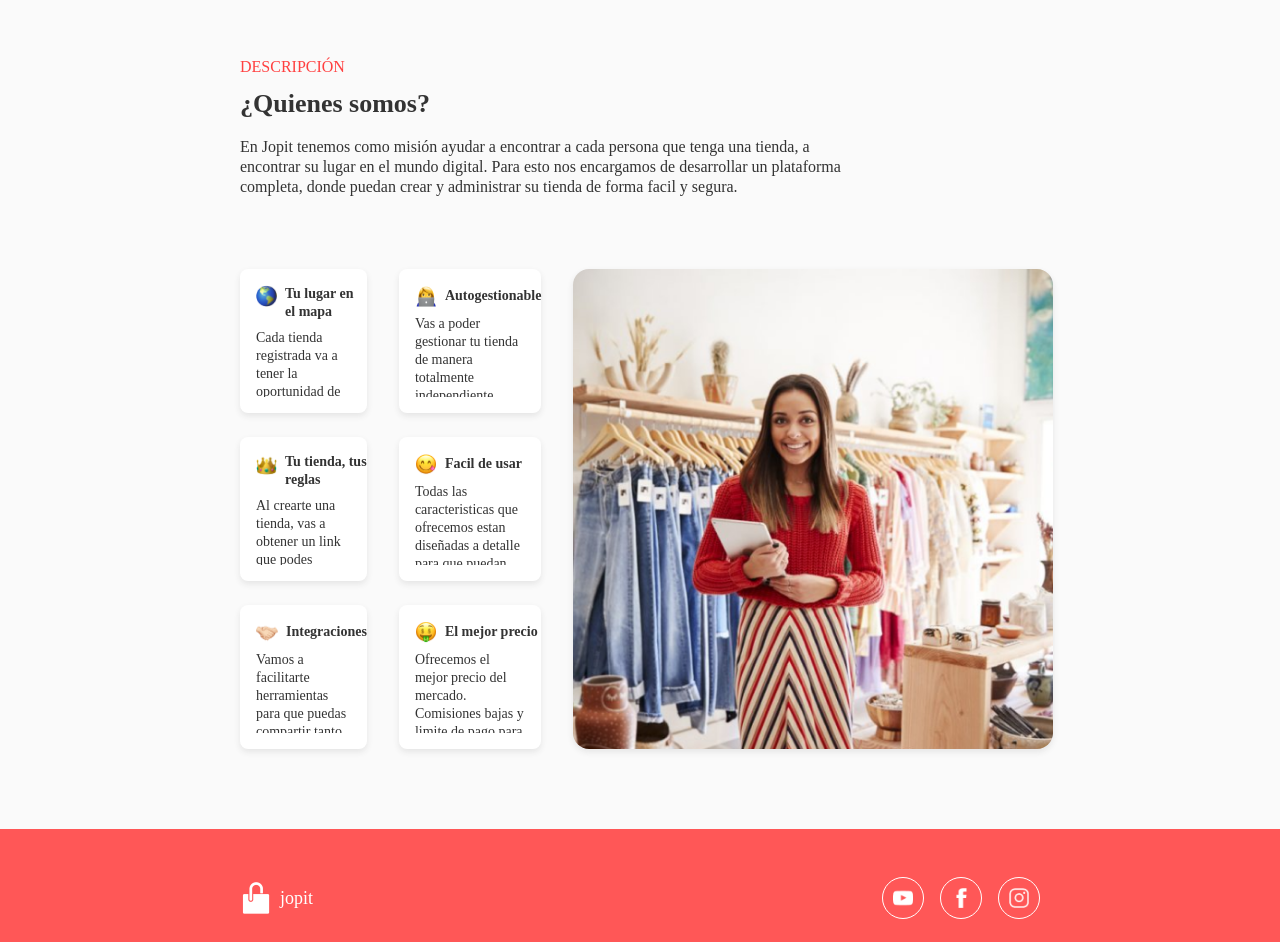
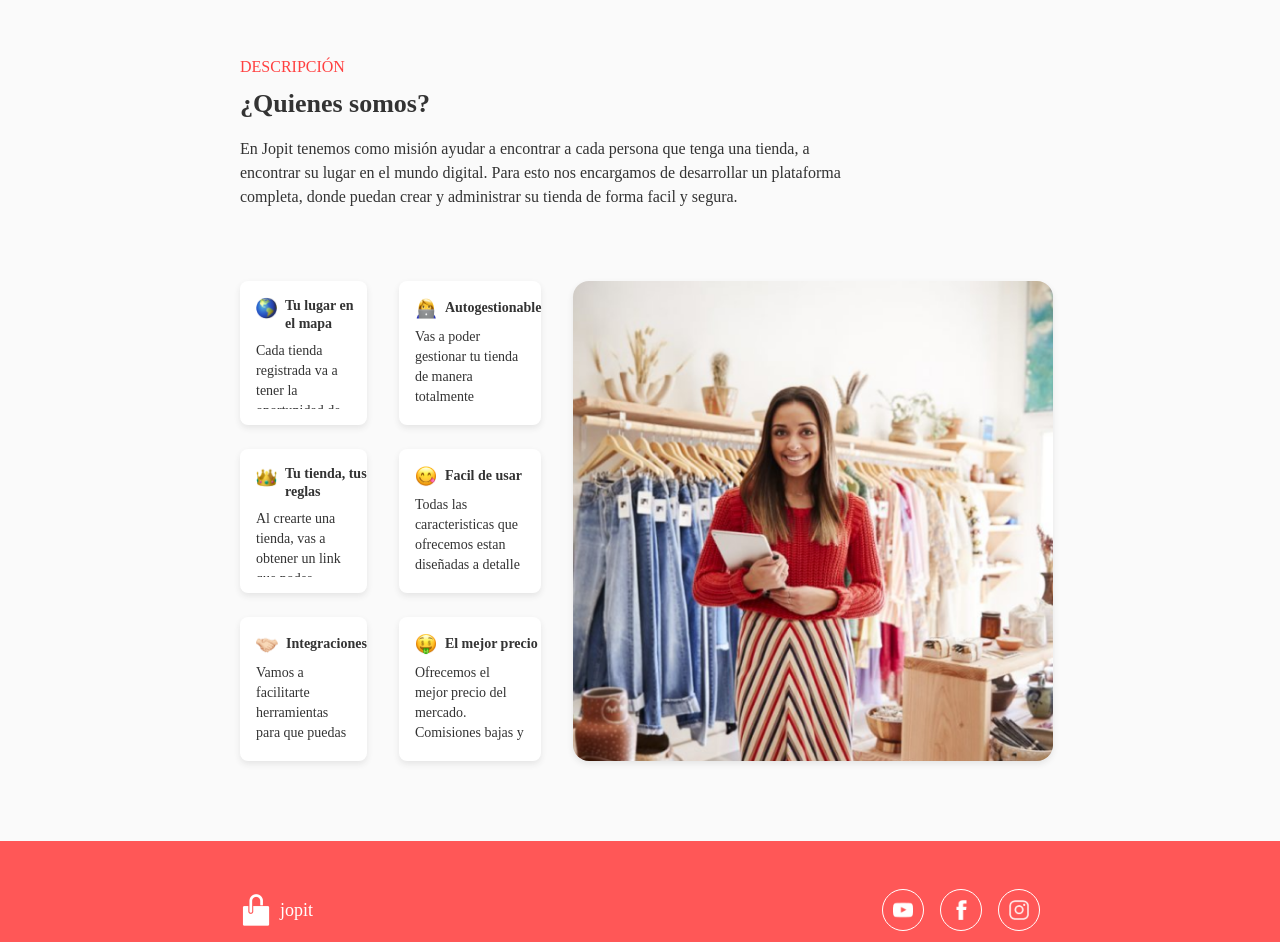
Before and after one commit to guidoperre/jopit-home-web, a React (Create React App) app: page / in a window 1280 px wide. Shown: the part 840-1782 px from the top of the page. Built offline with nearby package versions, Linux system fonts and the light colour scheme; grey boxes are pictures that could not be loaded.

Commit message:
Update Description.css

```diff
--- a/src/description/Description.css
+++ b/src/description/Description.css
@@ -36,7 +36,7 @@
     font-style: normal;
     font-weight: 400;
     font-size: 16px;
-    line-height: 20px;
+    line-height: 24px;
     color: #333333;
     margin-top: 0;
 }
@@ -103,7 +103,7 @@
     font-style: normal;
     font-weight: 400;
     font-size: 14px;
-    line-height: 18px;
+    line-height: 20px;
     color: #333333;
     margin: 8px 16px 16px;
     overflow: auto;
```
